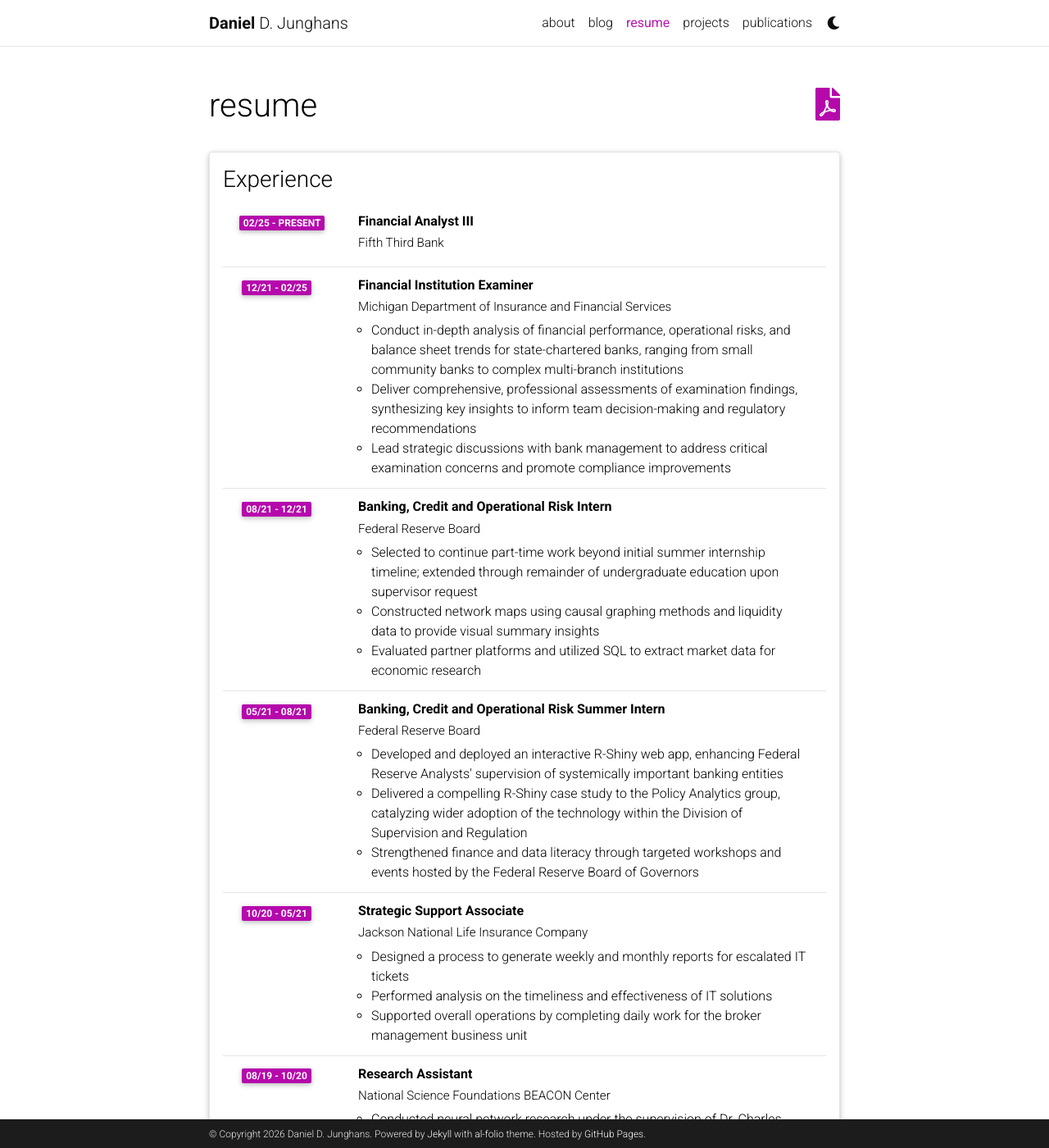
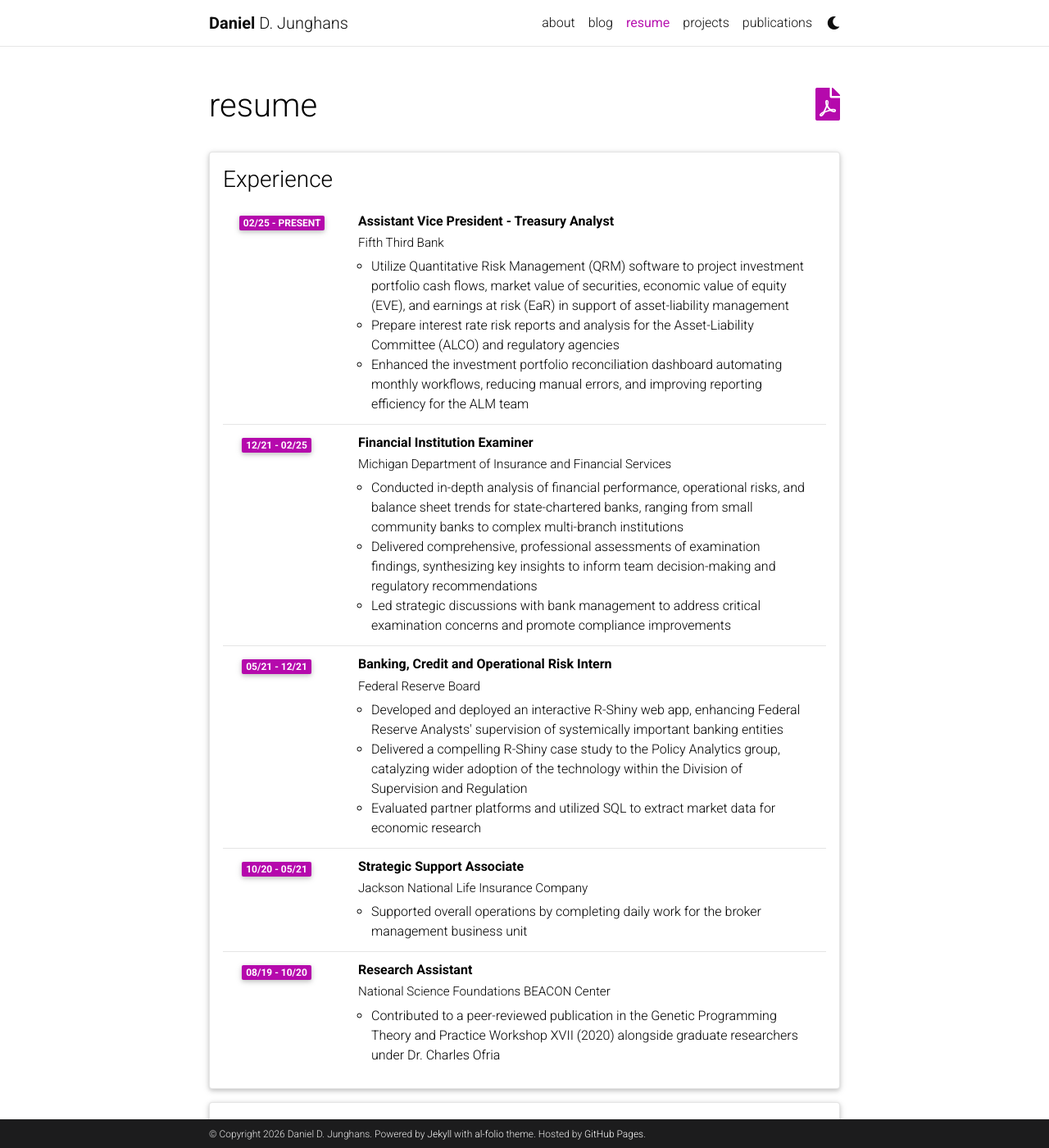
Before and after one commit to DanielJunghans/danieljunghans.github.io, a Jekyll site: the page built from _pages/cv.md, in a window 1280 px wide and 1400 px high. Shown: the whole window at 82% size. Built offline with Jekyll 4.4.1, drawn with Linux system fonts in a browser that asks for light colours; full-size pictures stand in for the smaller copies a plugin makes; comment, search, counter and statistics services are not loaded; a style sheet for code colours, icons or effects is not loaded; some of the changed text lies outside the part shown.

Commit message:
website update

```diff
--- a/_config.yml
+++ b/_config.yml
@@ -8,7 +8,7 @@
 last_name: Junghans
 email: danjunghans@gmail.com
 description: > # the ">" symbol means to ignore newlines until "footer_text:"
-  My name is Daniel Junghans and I am a Financial Institution Examiner for Michigan's Department of Insurance and Financial Services. I work within the Office of Banking to protect depositors, creditors, and shareholders. I am a knowledgeable young finance professional eager to leverage my understanding of finance to generate creative solutions.
+  Hello! My name is Daniel Junghans and this is my personal website. I am a Treasury Analyst and Assistant Vice President at Fifth Third Bank supporting the Asset-Liability Management Team.
 footer_text: >
   Powered by <a href="https://jekyllrb.com/" target="_blank">Jekyll</a> with <a href="https://github.com/alshedivat/al-folio">al-folio</a> theme.
   Hosted by <a href="https://pages.github.com/" target="_blank">GitHub Pages</a>.
--- a/_data/cv.yml
+++ b/_data/cv.yml
@@ -4,58 +4,42 @@
 - title: Experience
   type: time_table
   contents:
-    - title: Financial Analyst III
+    - title: Assistant Vice President - Treasury Analyst
       institution: Fifth Third Bank
       year: 02/25 - Present
+      description:
+        - Utilize Quantitative Risk Management (QRM) software to project investment portfolio cash flows, market value of securities, economic value of equity (EVE), and earnings at risk (EaR) in support of asset-liability management
+        - Prepare interest rate risk reports and analysis for the Asset-Liability Committee (ALCO) and regulatory agencies
+        - Enhanced the investment portfolio reconciliation dashboard automating monthly workflows, reducing manual errors, and improving reporting efficiency for the ALM team
+
 
     - title: Financial Institution Examiner
       institution: Michigan Department of Insurance and Financial Services
       year: 12/21 - 02/25
       description:
-        - Conduct in-depth analysis of financial performance, operational risks, and balance sheet trends for state-chartered banks, ranging from small community banks to complex multi-branch institutions
-        - Deliver comprehensive, professional assessments of examination findings, synthesizing key insights to inform team decision-making and regulatory recommendations
-        - Lead strategic discussions with bank management to address critical examination concerns and promote compliance improvements
+        - Conducted in-depth analysis of financial performance, operational risks, and balance sheet trends for state-chartered banks, ranging from small community banks to complex multi-branch institutions
+        - Delivered comprehensive, professional assessments of examination findings, synthesizing key insights to inform team decision-making and regulatory recommendations
+        - Led strategic discussions with bank management to address critical examination concerns and promote compliance improvements
 
     - title: Banking, Credit and Operational Risk Intern
       institution: Federal Reserve Board
-      year: 08/21 - 12/21
-      description:
-        - Selected to continue part-time work beyond initial summer internship timeline; extended through remainder of undergraduate education upon supervisor request
-        - Constructed network maps using causal graphing methods and liquidity data to provide visual summary insights
-        - Evaluated partner platforms and utilized SQL to extract market data for economic research
-
-    - title: Banking, Credit and Operational Risk Summer Intern
-      institution: Federal Reserve Board
-      year: 05/21 - 08/21
+      year: 05/21 - 12/21
       description:
         - Developed and deployed an interactive R-Shiny web app, enhancing Federal Reserve Analysts' supervision of systemically important banking entities
         - Delivered a compelling R-Shiny case study to the Policy Analytics group, catalyzing wider adoption of the technology within the Division of Supervision and Regulation
-        - Strengthened finance and data literacy through targeted workshops and events hosted by the Federal Reserve Board of Governors
+        - Evaluated partner platforms and utilized SQL to extract market data for economic research
 
     - title: Strategic Support Associate
       institution: Jackson National Life Insurance Company
       year: 10/20 - 05/21
       description:
-        - Designed a process to generate weekly and monthly reports for escalated IT tickets
-        - Performed analysis on the timeliness and effectiveness of IT solutions
         - Supported overall operations by completing daily work for the broker management business unit
 
     - title: Research Assistant
       institution: National Science Foundations BEACON Center
       year: 08/19 - 10/20
       description:
-        - Conducted neural network research under the supervision of Dr. Charles Ofria and graduate student Jose Guadalupe Hernandez
-        - Collaborated with graduate students to create the Emerging Researchers in Artificial Life workshop for the 2020 Artificial Life conference
-        - Attended weekly lab meetings and presented the research I conducted to an audience with a diverse background
-
-    - title: Summer Research Assistant
-      institution: Michigan State University Summer Research Opportunities Program (SROP)
-      year: 05/19 - 08/19
-      description:
-        - Collaborated with a team of graduate students under the supervision of Dr. Charles Ofria to produce high quality evolutionary computation research
-        - Contributed to a publication in the Genetic Programming Theory and Practice Workshop XVII (2020) “Characterizing the Effects of Random Subsampling on Lexicase Selection”
-        - Presented my research at the Mid-Michigan Symposium for Undergraduate Research (MID-SURE) at the end of my summer research experience in 2019
-
+        - Contributed to a peer-reviewed publication in the Genetic Programming Theory and Practice Workshop XVII (2020) alongside graduate researchers under Dr. Charles Ofria
 
 - title: Education
   type: time_table
```
Also changed, not shown: _pages/about.md (+1 -1 lines), 1 other file.
